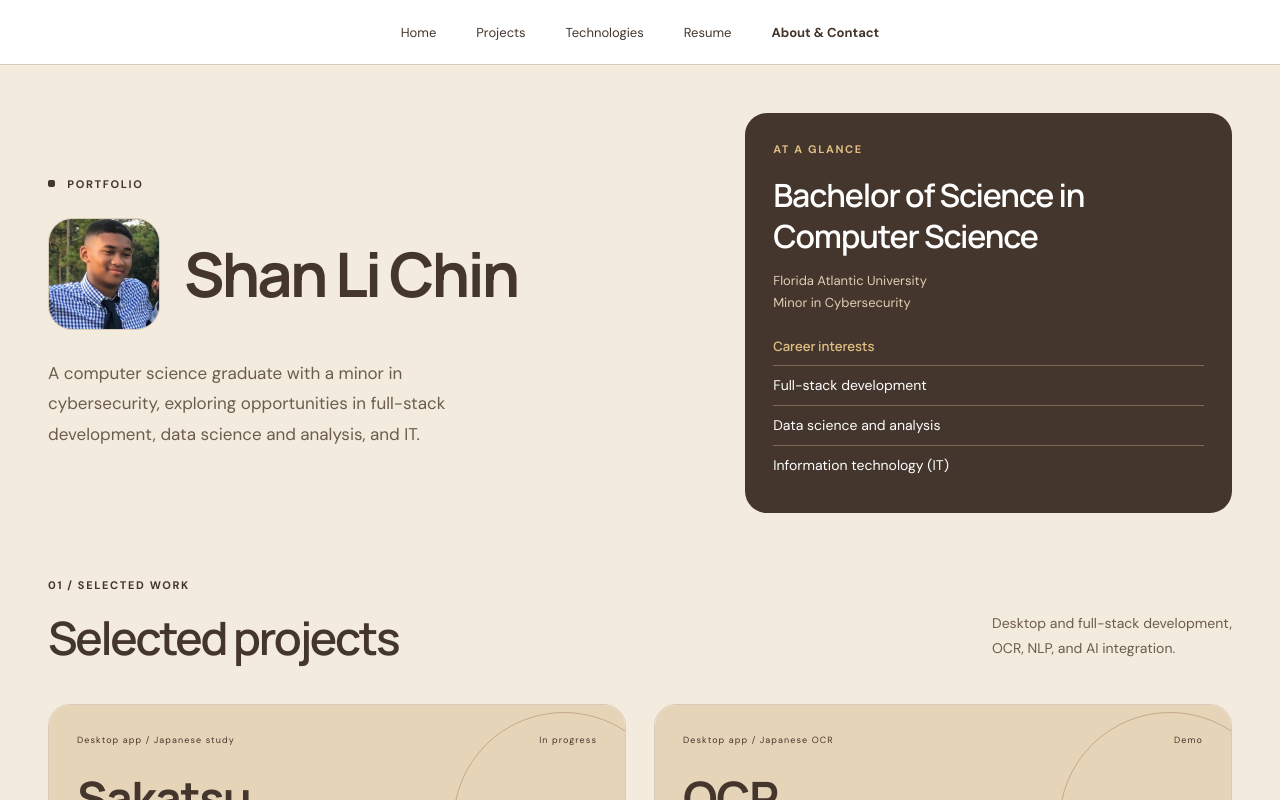
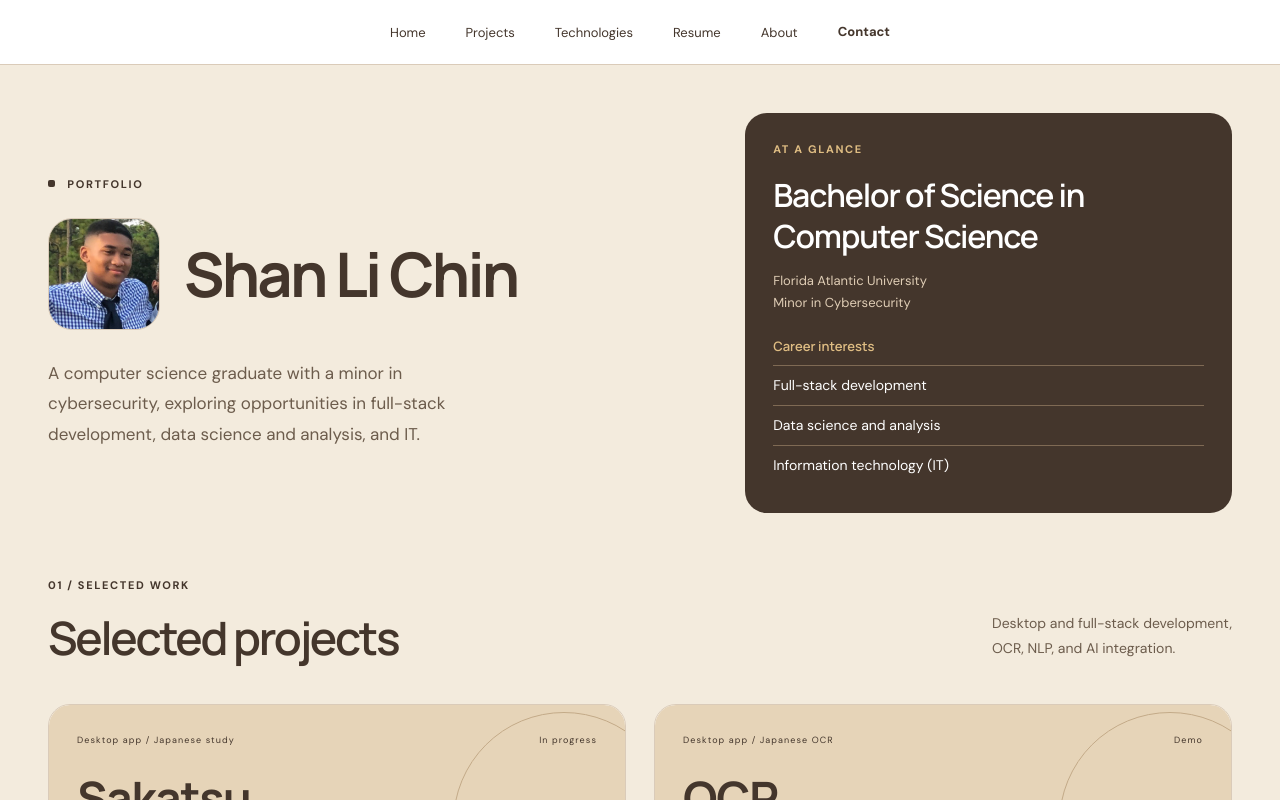
Before and after one commit to S-0E51/S-0E51.github.io, a SvelteKit app: page / in a window 1280 px wide. Shown: the top 800 px of the page. Built offline with nearby package versions, Linux system fonts and the light colour scheme.

Commit message:
Reverted a change

```diff
--- a/src/routes/+page.svelte
+++ b/src/routes/+page.svelte
@@ -28,7 +28,10 @@
 		<a href="#projects">Projects</a>
 		<a href="#technologies">Technologies</a>
 		<a href="#resume">Resume</a>
-		<a href="#about">About &amp; Contact</a>
+		<a href="#about">About</a>
+		<a class="label-link" href="#contact">
+			<span class="link-label">Contact</span>
+		</a>
 	</nav>
 </header>
 
```
